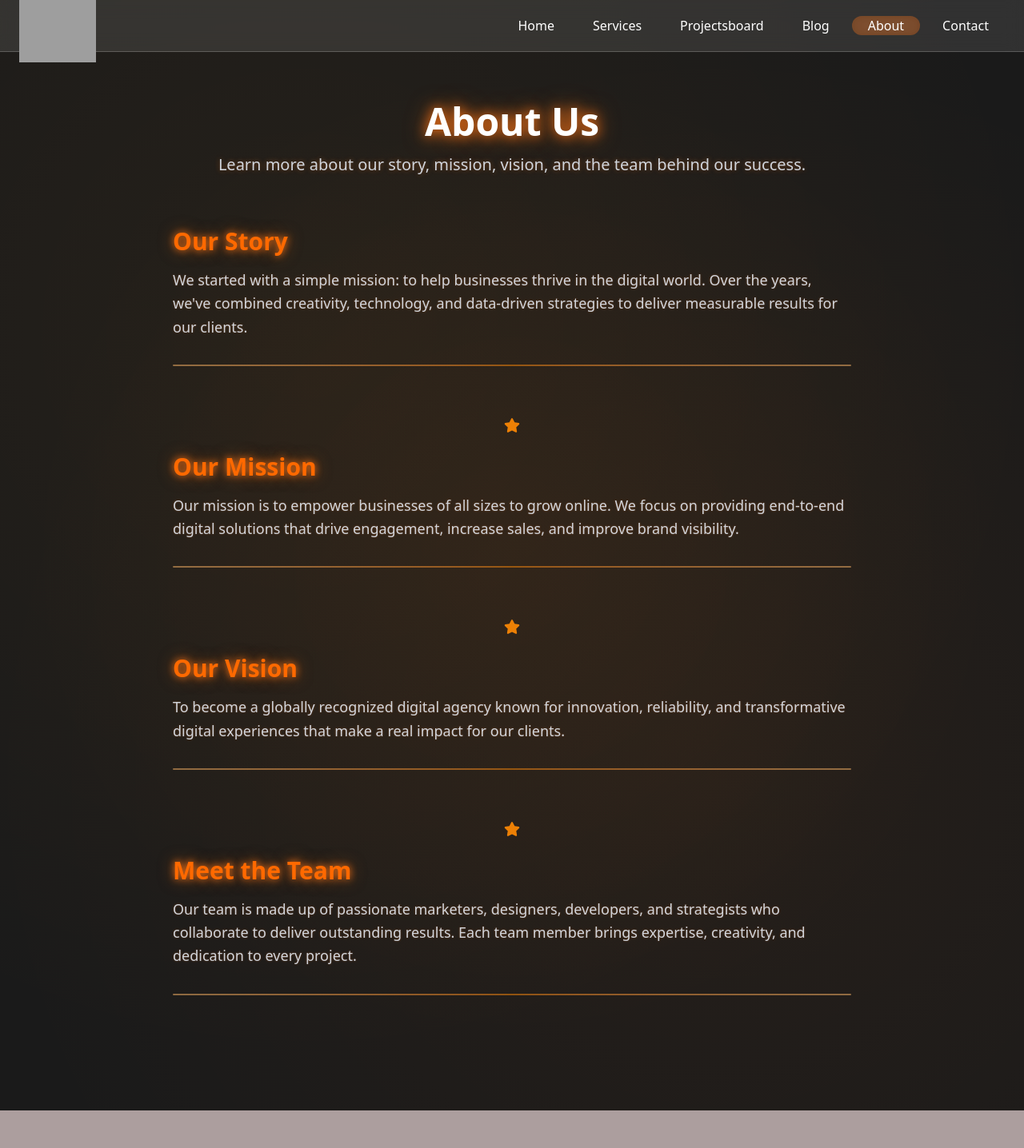
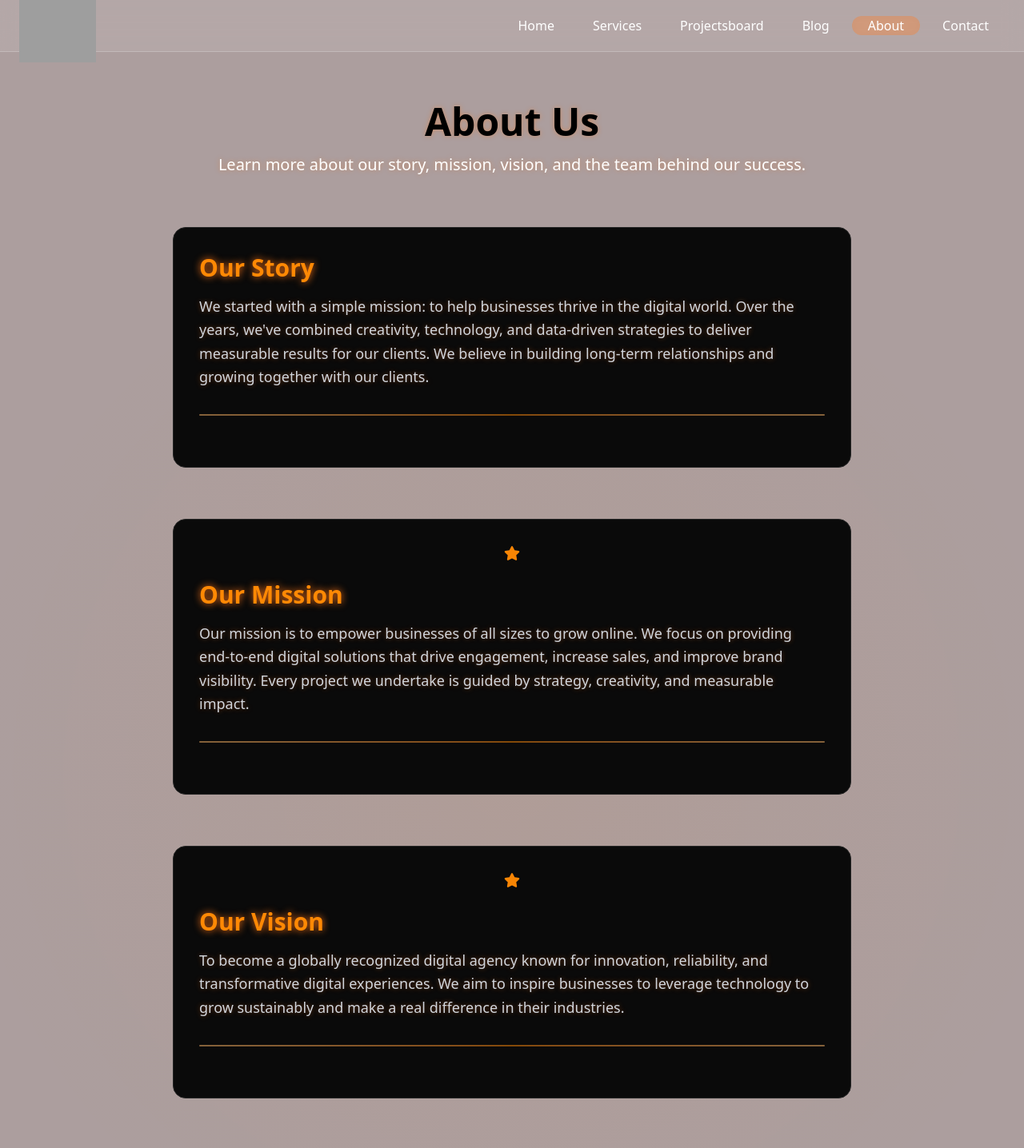
Before and after one commit to cole-code1/LG, a React (Vite) app in the folder Frontend/: page /about in a window 1280 px wide. Shown: the top 1436 px of the page at 80% size. Built offline with nearby package versions, Linux system fonts and the light colour scheme; grey boxes are pictures that could not be loaded.

Commit message:
initial commit

```diff
--- a/Frontend/src/components/Footer.jsx
+++ b/Frontend/src/components/Footer.jsx
@@ -2,7 +2,7 @@
 import { Instagram, Mail, Facebook, Twitter } from "lucide-react";
 import { Link } from "react-router-dom";
 import { motion } from "framer-motion";
-// import {logo} from "../src/assets/images/logo.png";
+const logo = "https://res.cloudinary.com/daqtttdb0/image/upload/v1768241458/Navy_and_White_Modern_Book_Club_Logo_20260107_171021_0000-removebg-preview_rj8yf3.png";
 export default function Footer() {
   const socialLinks = [
     { name: "Instagram", icon: <Instagram size={20} />, link: "https://instagram.com/yourusername", color: "#FF6B81" },
@@ -26,8 +26,8 @@ export default function Footer() {
 
         {/* Logo & Text */}
         <div className="text-center md:text-left">
-          {/* <img src={logo} alt="Logo" className="h-10 w-auto mx-auto md:mx-0 mb-4" /> */}
-          <p className="text-white/70">© {new Date().getFullYear()} LG Marketing Hub. All rights reserved.</p>
+          <img src={logo} alt="Logo" className="h-35 w-auto mx-auto md:mx-0 mb-4" />
+          <p className="text-black/70">© {new Date().getFullYear()} LG Marketing Hub. All rights reserved.</p>
         </div>
 
         {/* Navigation Links */}
--- a/Frontend/src/pages/About.jsx
+++ b/Frontend/src/pages/About.jsx
@@ -1,51 +1,29 @@
 import { motion } from "framer-motion";
 import { FaStar } from "react-icons/fa";
+import FadeInSection from "../components/FadeInSection";
 
 export default function About() {
   const sections = [
     {
       title: "Our Story",
-      content: `
-        We started with a simple mission: to help businesses thrive in the digital world.
-        Over the years, we've combined creativity, technology, and data-driven strategies
-        to deliver measurable results for our clients.
-      `,
+      content: `We started with a simple mission: to help businesses thrive in the digital world. Over the years, we've combined creativity, technology, and data-driven strategies to deliver measurable results for our clients. We believe in building long-term relationships and growing together with our clients.`,
     },
     {
       title: "Our Mission",
-      content: `
-        Our mission is to empower businesses of all sizes to grow online.
-        We focus on providing end-to-end digital solutions that drive engagement,
-        increase sales, and improve brand visibility.
-      `,
+      content: `Our mission is to empower businesses of all sizes to grow online. We focus on providing end-to-end digital solutions that drive engagement, increase sales, and improve brand visibility. Every project we undertake is guided by strategy, creativity, and measurable impact.`,
     },
     {
       title: "Our Vision",
-      content: `
-        To become a globally recognized digital agency known for innovation,
-        reliability, and transformative digital experiences that make a real impact
-        for our clients.
-      `,
+      content: `To become a globally recognized digital agency known for innovation, reliability, and transformative digital experiences. We aim to inspire businesses to leverage technology to grow sustainably and make a real difference in their industries.`,
     },
     {
       title: "Meet the Team",
-      content: `
-        Our team is made up of passionate marketers, designers, developers,
-        and strategists who collaborate to deliver outstanding results.
-        Each team member brings expertise, creativity, and dedication to every project.
-      `,
+      content: `Our team is made up of passionate marketers, designers, developers, and strategists who collaborate to deliver outstanding results. Each member brings unique expertise, creativity, and dedication, ensuring that every project exceeds expectations and achieves measurable success.`,
     },
   ];
 
   return (
-    <section
-      className="relative pt-32 pb-20 min-h-screen overflow-hidden"
-      style={{
-        backgroundColor: "#1a1a1a", // dark base
-        backgroundImage:
-          "radial-gradient(circle at 30% 30%, rgba(255,151,22,0.05), transparent 70%), radial-gradient(circle at 70% 70%, rgba(249,115,22,0.05), transparent 70%)",
-      }}
-    >
+    <section className="relative pt-32 pb-20 overflow-hidden"  style={{ backgroundColor: "#ac9e9e" }}>
       {/* subtle glow overlay */}
       <div
         className="absolute top-0 left-0 w-full h-full pointer-events-none"
@@ -57,38 +35,32 @@ export default function About() {
 
       <div className="relative max-w-4xl mx-auto px-6 z-10">
         {/* PAGE HEADER */}
-        <motion.header
-          className="mb-16 text-center"
-          initial={{ opacity: 0, y: 50 }}
-          whileInView={{ opacity: 1, y: 0 }}
-          viewport={{ once: true }}
-          transition={{ duration: 0.6 }}
-        >
+        <header className="mb-16 text-center">
           <h1
-            className="text-4xl md:text-5xl font-extrabold mb-4 text-center text-white"
-            style={{ textShadow: "0 0 15px #f97316, 0 0 28px rgba(249,115,22,0.6)" }}
+            className="text-4xl md:text-5xl font-extrabold mb-4 text-black"
+style={{ textShadow: "0 0 6px rgba(249,115,22,0.4)" }}
           >
             About Us
           </h1>
           <p
-            className="text-gray-300 text-lg md:text-xl"
+            className="text-white text-lg sm:text-xl"
              style={{ textShadow: "0 0 6px rgba(249,115,22,0.4)" }}
           >
             Learn more about our story, mission, vision, and the team behind our success.
           </p>
-        </motion.header>
+        </header>
 
-        {/* SECTIONS */}
+        {/* ABOUT CONTENT */}
         {sections.map((section, index) => (
+          <FadeInSection key={index}>
             <motion.div
-            key={index}
-            className="mb-16"
+              className="mb-16 p-8 rounded-2xl glow-box bg-black"
               initial={{ opacity: 0, y: 50 }}
               whileInView={{ opacity: 1, y: 0 }}
               viewport={{ once: true }}
               transition={{ duration: 0.6, delay: index * 0.1 }}
             >
-            {/* Divider icon between sections */}
+              {/* Divider Icon */}
               {index > 0 && (
                 <div className="flex justify-center mb-6">
                   <FaStar className="text-orange-400 text-xl animate-pulse" />
@@ -97,10 +69,9 @@ export default function About() {
 
               {/* Section Title */}
               <h2
-              className="text-3xl font-bold mb-4 text-orange-500"
+                className="text-3xl font-bold mb-4 text-orange-400"
                 style={{
-                textShadow:
-                  "0 0 10px #f97316, 0 0 20px rgba(249,115,22,0.5)",
+                  textShadow: "0 0 10px #f97316",
                 }}
               >
                 {section.title}
@@ -109,7 +80,7 @@ export default function About() {
               {/* Section Content */}
               <p
                 className="text-gray-300 text-lg leading-relaxed"
-              style={{ textShadow: "0 0 3px rgba(249,115,22,0.3)" }}
+                style={{ textShadow: "0 0 6px rgba(249,115,22,0.4)" }}
               >
                 {section.content}
               </p>
@@ -117,6 +88,7 @@ export default function About() {
               {/* Section Gradient Divider */}
               <div className="my-8 h-[2px] bg-gradient-to-r from-orange-300 via-orange-400 to-orange-300 rounded-full opacity-50"></div>
             </motion.div>
+          </FadeInSection>
         ))}
       </div>
     </section>
```
Also changed, not shown: Frontend/src/pages/Blog.jsx (+24 -55 lines), Frontend/src/pages/Contact.jsx (+13 -20 lines). Lines whose indentation alone changed are shown as unchanged.
